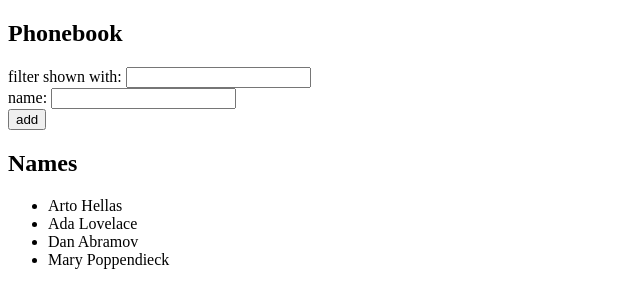
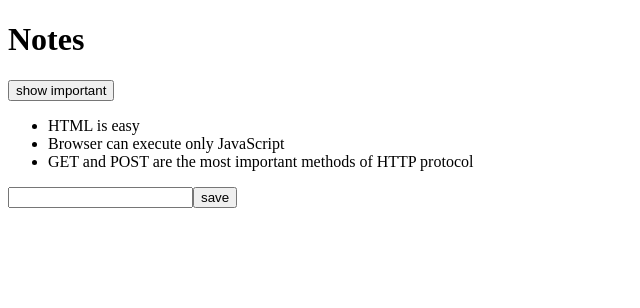
Before and after one commit to BigDsaur/Full-Stack-open-0_1_2, a React (Vite) app: page / in a window 1280 px wide. Shown: the top 308 px of the page, without its empty margins (0-640 px from the left). Built offline with nearby package versions, Linux system fonts and the light colour scheme; data requests are answered from the project's data file.

Commit message:
Commit ennen tehtävää 2.11.

```diff
--- a/src/App.jsx
+++ b/src/App.jsx
@@ -1,52 +1,56 @@
-import { useState } from 'react'
-import Phonebook from './components/Phonebook'
+import { useState, useEffect } from 'react'
+import axios from 'axios'
+import Note from './components/Note'
 
 const App = () => {
-  const [persons, setPersons] = useState([
-    { name: 'Arto Hellas', number: '040-123456' },
-    { name: 'Ada Lovelace', number: '39-44-5323523' },
-    { name: 'Dan Abramov', number: '12-43-234345' },
-    { name: 'Mary Poppendieck', number: '39-23-6423122' }
-  ])
+  const [notes, setNotes] = useState([])
+  const [newNote, setNewNote] = useState('')
+  const [showAll, setShowAll] = useState(true)
 
-  const [newName, setNewName] = useState('')
-  const [filter, setFilter] = useState('')
-
-  const addName = (event) => {
+useEffect(() => {
+  console.log('effect')
+  axios
+    .get('http://localhost:3001/notes')
+    .then(response => {
+      console.log('promise fulfilled')
+      setNotes(response.data)
+    })
+}, [])
+const addNote = (event) => {
     event.preventDefault()
-
-    const nameExists = persons.some(person => person.name === newName)
-    if (nameExists) {
-      alert(`${newName} is already added to the phonebook`)
-      return
+    const noteObject = {
+      content: newNote,
+      important: Math.random() > 0.5,
+      id: String(notes.length + 1),
     }
 
-    const nameObject = { name: newName }
-    setPersons(persons.concat(nameObject))
-    setNewName('')
+    setNotes(notes.concat(noteObject))
+    setNewNote('')
   }
 
-  setTimeout(() => {
-  console.log('loop..')
-  let i = 0
-  while (i < 99) {
-    i++
-    console.log(i)
+  const handleNoteChange = (event) => {
+    setNewNote(event.target.value)
   }
-  console.log('end')
-}, 5000)
+
+  const notesToShow = showAll ? notes : notes.filter((note) => note.important)
 
   return (
     <div>
-      <h2>Phonebook</h2>
-      <Phonebook
-        persons={persons}
-        newName={newName}
-        filter={filter}
-        onNameChange={(e) => setNewName(e.target.value)}
-        onFilterChange={(e) => setFilter(e.target.value)}
-        onAddName={addName}
-      />
+      <h1>Notes</h1>
+      <div>
+        <button onClick={() => setShowAll(!showAll)}>
+          show {showAll ? 'important' : 'all'}
+        </button>
+      </div>
+      <ul>
+        {notesToShow.map((note) => (
+          <Note key={note.id} note={note} />
+        ))}
+      </ul>
+      <form onSubmit={addNote}>
+        <input value={newNote} onChange={handleNoteChange} />
+        <button type="submit">save</button>
+      </form>
     </div>
   )
 }
--- a/src/main.jsx
+++ b/src/main.jsx
@@ -1,24 +1,5 @@
 import ReactDOM from 'react-dom/client'
 import App from './App'
 
-const notes = [
-  {
-    id: 1,
-    content: 'HTML is easy',
-    important: true
-  },
-  {
-    id: 2,
-    content: 'Browser can execute only JavaScript',
-    important: false
-  },
-  {
-    id: 3,
-    content: 'GET and POST are the most important methods of HTTP protocol',
-    important: true
-  }
-]
 
-ReactDOM.createRoot(document.getElementById('root')).render(
-  <App notes={notes} />
-)
+ReactDOM.createRoot(document.getElementById('root')).render(<App />)
```
